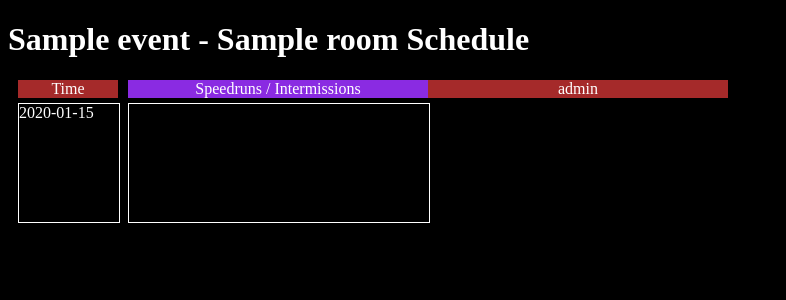
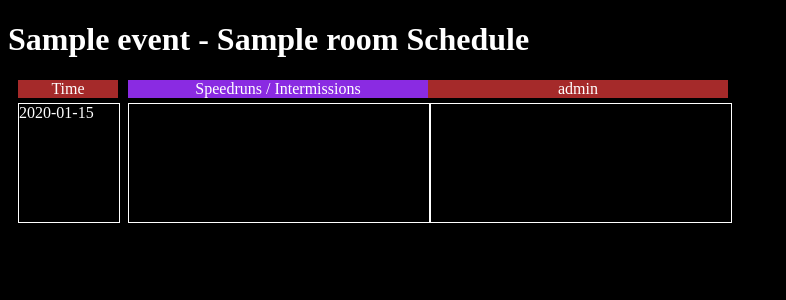
Before and after one commit to PokerFacowaty/sinpp, a Django app: template schedule/templates/schedule/base_schedule.html in a window 1280 px wide. Shown: the top 300 px of the page, without its empty margins (0-786 px from the left). Run offline with Django 4.2, Linux system fonts and the light colour scheme; the template is opened without the code that fills it: most values are stand-ins (such as "Sample title", 1, 10 or a date in 2020).

Commit message:
Added basic styling for shift columns

```diff
--- a/schedule/static/schedule/css/base_schedule.css
+++ b/schedule/static/schedule/css/base_schedule.css
@@ -57,6 +57,19 @@ body {
     border: 1px solid;
 }
 
+.shifts-column {
+    width: var(--shiftsColumnWidth);
+    border: 1px solid;
+}
+
+.shift {
+    width: var(--shiftsWidth);
+    padding-left: 5px;
+    padding-right: 5px;
+    background-color: aquamarine;
+    font-size: 0.8rem;
+}
+
 .run, .interm {
     width: var(--runsWidth);
     padding-left: 5px;
```
